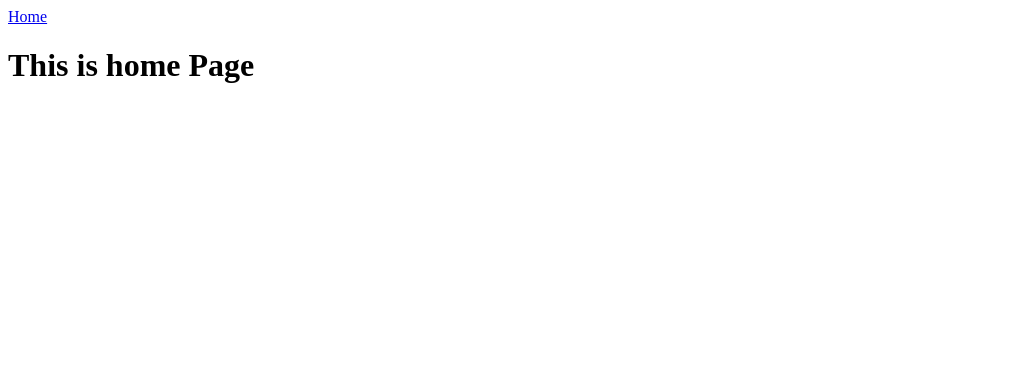
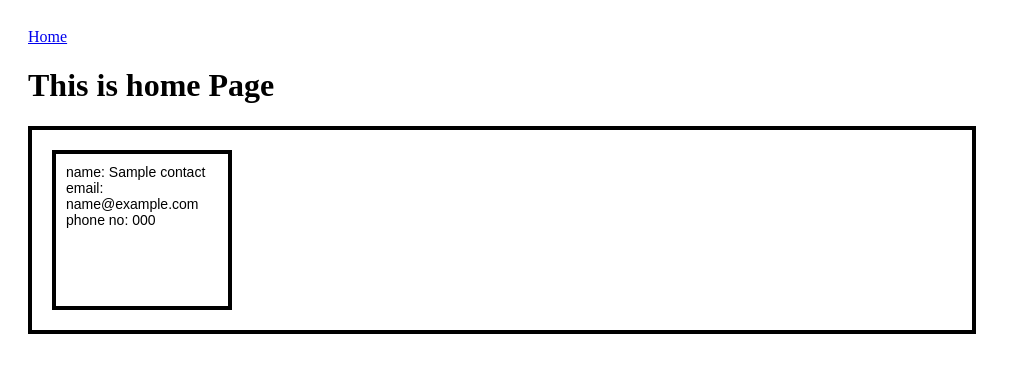
Before and after one commit to VaibhavSiroha/DjangoContactsApp, a Django app: page / in a window 1280 px wide. Shown: the top 373 px of the page, without its empty margins (0-1031 px from the left). Run offline with Django 5.2, Linux system fonts and the light colour scheme; tables that the repository leaves empty hold one stand-in row (values such as "Sample post").

Commit message:
Add static files configuration and styles for the ContactsApp

```diff
--- a/ContactsApp/ContactsApp/settings.py
+++ b/ContactsApp/ContactsApp/settings.py
@@ -117,6 +117,11 @@ USE_TZ = True
 
 STATIC_URL = 'static/'
 
+# Add STATICFILES_DIRS to configure the static directory
+STATICFILES_DIRS = [
+    BASE_DIR / 'static',
+]
+
 # Default primary key field type
 # https://docs.djangoproject.com/en/5.2/ref/settings/#default-auto-field
 
--- a/ContactsApp/main/views.py
+++ b/ContactsApp/main/views.py
@@ -2,12 +2,14 @@ from django.shortcuts import render
 from .models import Contact
 # Create your views here.
 def home(request):
-    return render(request,'home.html')
+    Contacts = Contact.objects.all()
+    context={'Contacts':Contacts}
+    return render(request,'home.html',context)
 
 def contact(request):
     return render(request,'contact.html')
 
 def ContactBar(request):
-    names = Contact.objects.all()
-    context={'names':names}
+    Contacts = Contact.objects.all()
+    context={'Contacts':Contacts}
     return render(request,context)
--- /dev/null
+++ b/ContactsApp/static/css/styles.css
@@ -0,0 +1,22 @@
+body {
+  padding: 20px;
+}
+.container {
+  display: flex;
+  flex-wrap: wrap;
+  gap: 20px;
+  max-width: 900px;
+  border: 4px solid black;
+  padding: 20px;
+}
+.card {
+  width: 180px;
+  height: 160px;
+  border: 4px solid black;
+  padding: 10px;
+  box-sizing: border-box;
+}
+.card-content {
+  font-family: Arial, sans-serif;
+  font-size: 14px;
+}
--- a/ContactsApp/templates/main.html
+++ b/ContactsApp/templates/main.html
@@ -4,6 +4,8 @@
     <meta charset="UTF-8" />
     <meta name="viewport" content="width=device-width, initial-scale=1.0" />
     <title>Contacts</title>
+    {% load static %}
+    <link rel="stylesheet" href="{% static 'css/styles.css' %}" />
   </head>
   <body>
     {% include 'navbar.html' %} {% block content %} {% endblock %}
```
